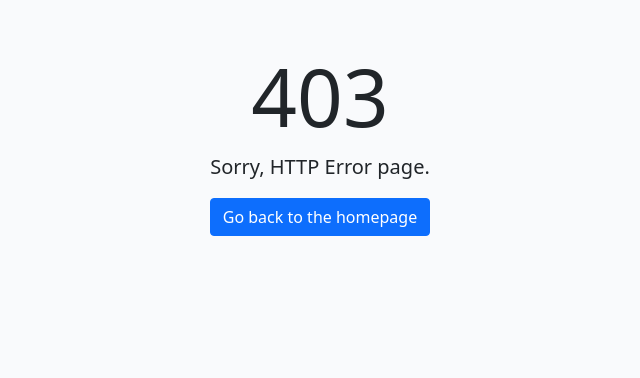
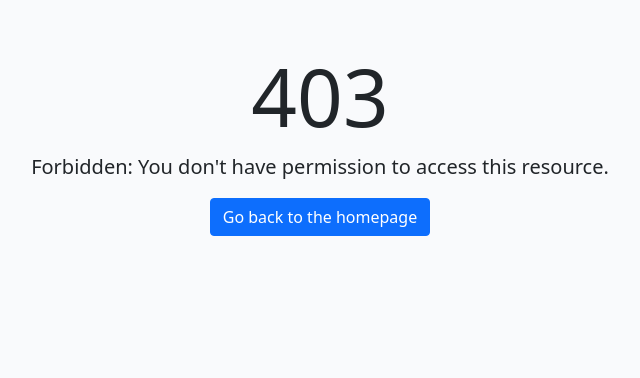
Before and after one commit to Silver25/neurographic-artist, a Django app: template templates/403.html in a window 1280 px wide. Shown: the part 60-438 px from the top of the page, without its empty margins (320-960 px from the left). Run offline with Django 5.2, Linux system fonts and the light colour scheme; the template is opened without the code that fills it, so the values that code supplies are empty.

Commit message:
Add descriptive text for HTTP error pages

```diff
--- a/templates/400.html
+++ b/templates/400.html
@@ -5,7 +5,7 @@
     <div class="row">
         <div class="col-md-12 text-center">
             <h1 class="display-1">400</h1>
-            <p class="lead">Sorry, HTTP Error page.</p>
+            <p class="lead">Bad Request: The server cannot process the request due to a client error.</p>
             <a href="{% url 'home' %}" class="btn btn-primary">Go back to the homepage</a>
         </div>
     </div>
--- a/templates/403.html
+++ b/templates/403.html
@@ -5,7 +5,7 @@
     <div class="row">
         <div class="col-md-12 text-center">
             <h1 class="display-1">403</h1>
-            <p class="lead">Sorry, HTTP Error page.</p>
+            <p class="lead">Forbidden: You don't have permission to access this resource.</p>
             <a href="{% url 'home' %}" class="btn btn-primary">Go back to the homepage</a>
         </div>
     </div>
--- a/templates/500.html
+++ b/templates/500.html
@@ -5,7 +5,7 @@
     <div class="row">
         <div class="col-md-12 text-center">
             <h1 class="display-1">500</h1>
-            <p class="lead">Sorry, HTTP Error page.</p>
+            <p class="lead">Internal Server Error: Something went wrong on our end. Please try again later.</p>
             <a href="{% url 'home' %}" class="btn btn-primary">Go back to the homepage</a>
         </div>
     </div>
```
